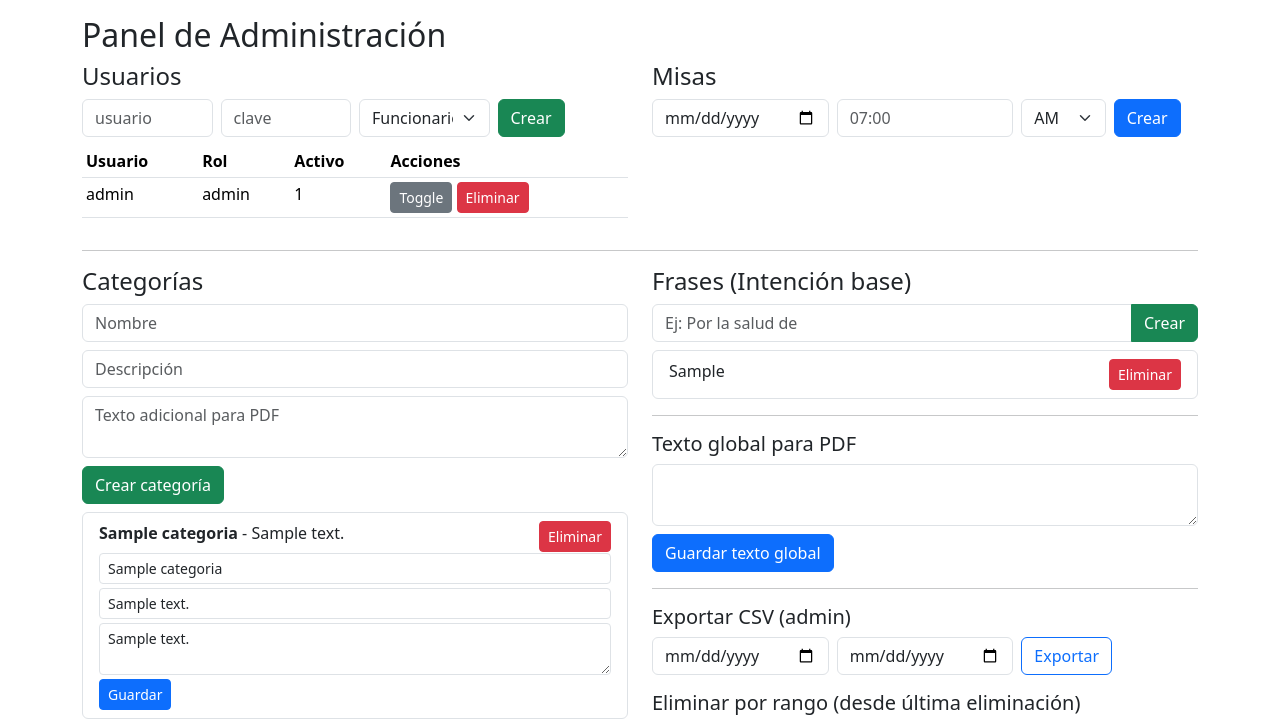
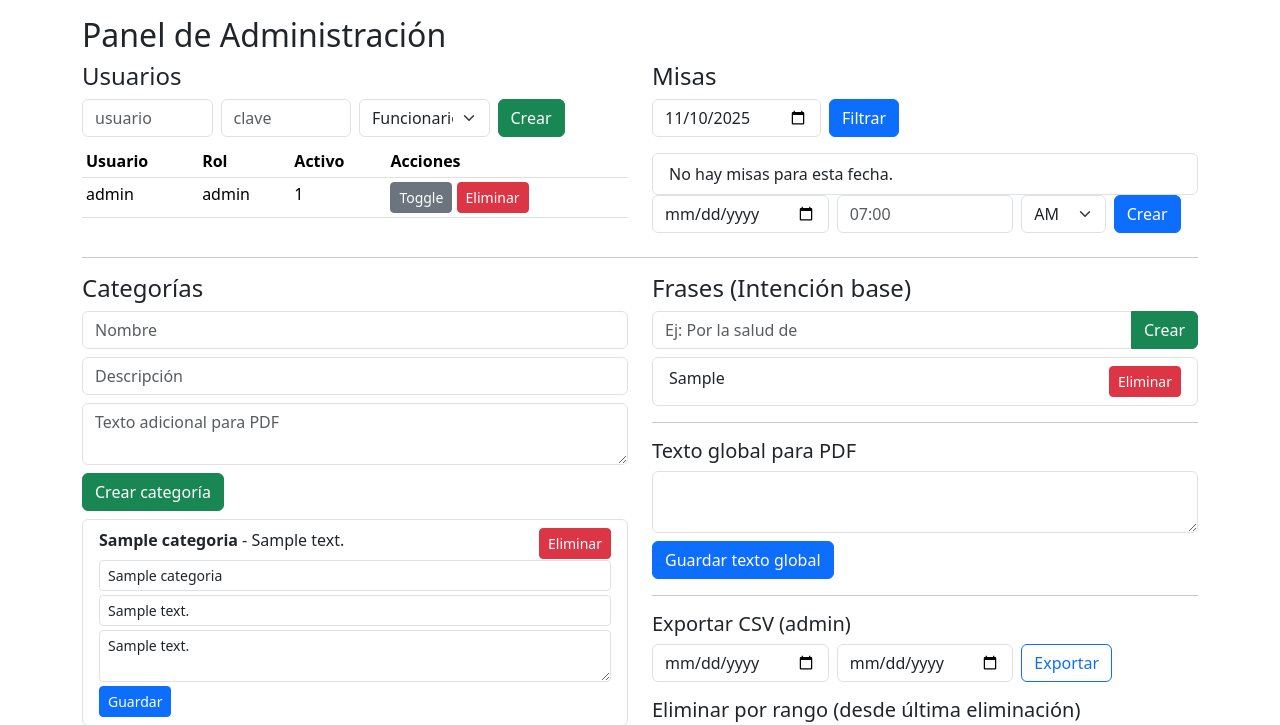
Before and after one commit to OscarAE/intencionesAE, a Flask app: page /admin in a window 1280 px wide. Shown: the part 56-781 px from the top of the page. Run offline with Flask 3, Linux system fonts and the light colour scheme; the visitor is signed in with stand-in values (Sample User, id 1); data comes from the database, SQL or seed files in the repository; tables that the repository leaves empty hold one stand-in row (values such as "Sample post").

Commit message:
Update dashboard.html

```diff
--- a/templates/admin/dashboard.html
+++ b/templates/admin/dashboard.html
@@ -30,6 +30,29 @@
   </div>
   <div class="col-md-6">
     <h4>Misas</h4>
+
+<form action="/admin" method="get" class="row g-2 mb-3">
+    <div class="col-auto">
+        <input type="date" name="dia" class="form-control" value="{{ dia }}">
+    </div>
+    <div class="col-auto">
+        <button class="btn btn-primary">Filtrar</button>
+    </div>
+</form>
+
+<ul class="list-group">
+    {% if misas|length == 0 %}
+        <li class="list-group-item">No hay misas para esta fecha.</li>
+    {% else %}
+        {% for m in misas %}
+        <li class="list-group-item d-flex justify-content-between">
+            {{ m.fecha }} - {{ m.hora }} {{ m.ampm }}
+            <a class="btn btn-sm btn-danger" href="/admin/misas/delete/{{ m.id }}">Eliminar</a>
+        </li>
+        {% endfor %}
+    {% endif %}
+</ul>
+
     <form class="row g-2" action="/admin/misas/create" method="post">
       <div class="col-4"><input class="form-control" type="date" name="fecha" required></div>
       <div class="col-4"><input class="form-control" name="hora" placeholder="07:00" required></div>
```
